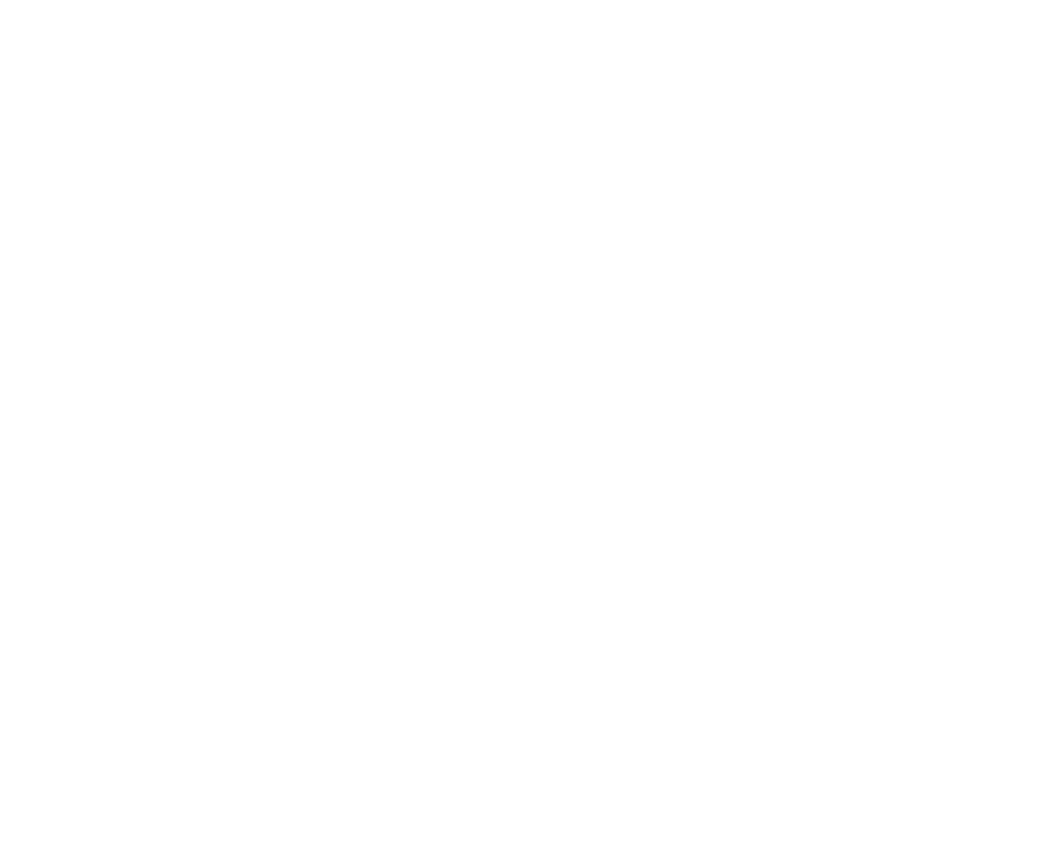
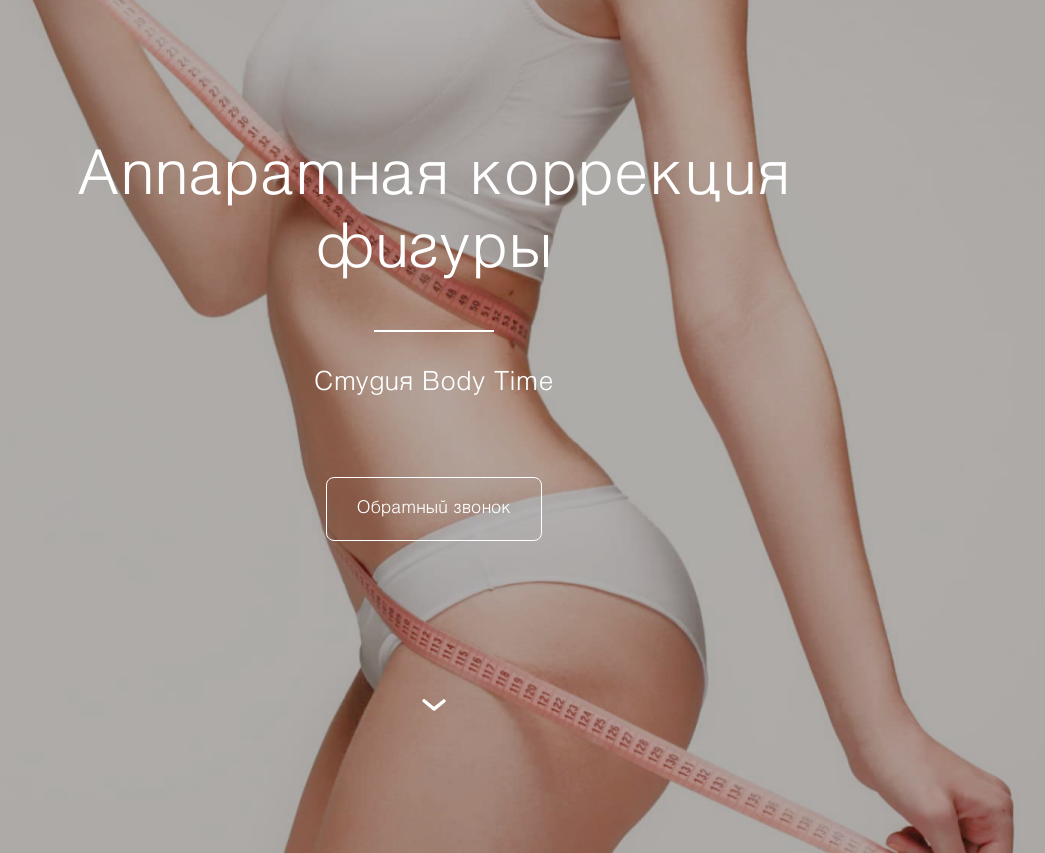
Before and after one commit to pomazkovanton/bodytime, a website: page index.html in a window 1280 px wide. Shown: the whole page, without its empty margins (206-1251 px from the left). Before the commit the page ends 800 px from the top, so only its background shows below. Drawn offline with Linux system fonts and the light colour scheme.

Commit message:
add: done static hero desctop

```diff
--- /dev/null
+++ b/css/blocks/button/button.css
@@ -0,0 +1,15 @@
+.button {
+  padding: 22px 30px;
+  border: none;
+  background: transparent;
+  cursor: pointer;
+  font-weight: 400;
+  line-height: 18px;
+}
+
+.button_bordered_white {
+  border: solid 1px var(--main-color-light);
+  border-radius: 8px;
+  color: var(--main-color-light);
+  font-family: var(--main-font-text);
+}
--- /dev/null
+++ b/css/blocks/hero/__decor/hero__decor.css
@@ -0,0 +1,6 @@
+.hero__decor {
+  display: block;
+  width: 120px;
+  height: 2px;
+  background-color: var(--main-color-light);
+}
--- /dev/null
+++ b/css/blocks/hero/__down/hero__down.css
@@ -0,0 +1,9 @@
+.hero__down {
+  display: block;
+  width: 40px;
+  height: 40px;
+  margin-top: 144px;
+  background-image: url(../../../../accets/images/icon-arrow-down.svg);
+  background-position: center;
+  background-repeat: no-repeat;
+}
--- /dev/null
+++ b/css/blocks/hero/__subtitle/hero__subtitle.css
@@ -0,0 +1,8 @@
+.hero__subtitle {
+  margin: 40px 0 80px;
+  color: var(--main-color-light);
+  font-family: var(--main-font-text);
+  font-size: 24px;
+  font-weight: 400;
+  line-height: 25px;
+}
--- /dev/null
+++ b/css/blocks/hero/__title/hero__title.css
@@ -0,0 +1,11 @@
+.hero__title {
+  max-width: 800px;
+  margin: 0;
+  margin-bottom: 40px;
+  color: var(--main-color-light);
+  font-family: var(--main-font-text);
+  font-size: 56px;
+  font-weight: 400;
+  line-height: 130%;
+  text-align: center;
+}
--- /dev/null
+++ b/css/blocks/hero/hero.css
@@ -0,0 +1,10 @@
+.hero {
+  display: flex;
+  flex-direction: column;
+  align-items: center;
+  padding: 144px 0 128px;
+  background-image: url(../../../accets/images/background-main-hero.png);
+  background-position: center;
+  background-repeat: no-repeat;
+  background-size: cover;
+}
--- a/css/pages/index.css
+++ b/css/pages/index.css
@@ -1,3 +1,13 @@
-@import url("../vendor/normalize.css");
-@import url("../vendor/fonts.css");
-@import url("../vendor/variables.css");
+@import url('../vendor/normalize.css');
+@import url('../vendor/fonts.css');
+@import url('../vendor/variables.css');
+
+/* hero */
+@import url(../blocks/hero/hero.css);
+@import url(../blocks/hero/__title/hero__title.css);
+@import url(../blocks/hero/__subtitle/hero__subtitle.css);
+@import url(../blocks/hero/__decor/hero__decor.css);
+@import url(../blocks/hero/__down/hero__down.css);
+
+/* button */
+@import url(../blocks/button/button.css);
--- a/css/vendor/variables.css
+++ b/css/vendor/variables.css
@@ -1,10 +1,11 @@
 :root {
   --main-color-dark: rgb(0 0 0);
+  --main-color-text: rgb(54 52 49);
   --main-color-light: rgb(255 255 255);
   --main-color-gray: rgb(84 84 84);
-  --main-color-lightgray: #C6C6C6;
-  --main-color-green: #74B900;
-  --main-color-lightgreen: #C7DF9E;
+  --main-color-lightgray: rgb(198 198 198);
+  --main-color-green: rgb(116 185 0);
+  --main-color-lightgreen: rgb(199 223 158);
   --main-font-text: 'VantaLight', arial, sans-serif;
   --main-font-title: 'Vanta', arial, sans-serif;
 }
--- a/index.html
+++ b/index.html
@@ -4,10 +4,16 @@
     <meta charset="UTF-8" />
     <meta http-equiv="X-UA-Compatible" content="IE=edge" />
     <meta name="viewport" content="width=device-width, initial-scale=1.0" />
-    <title>Title</title>
+    <title>Body time</title>
     <link rel="stylesheet" href="./css/pages/index.css" />
   </head>
   <body class="page">
-
+    <section class="hero">
+      <h2 class="hero__title">Аппаратная коррекция фигуры</h2>
+      <span class="hero__decor"></span>
+      <p class="hero__subtitle">Студия Body Time</p>
+      <button class="button button_bordered_white">Обратный звонок</button>
+      <a href="#" class="hero__down"></a>
+    </section>
   </body>
 </html>
```
Also changed, not shown: accets/images/background-main-hero.png (added), accets/images/icon-arrow-down.svg (added), 1 other file.
